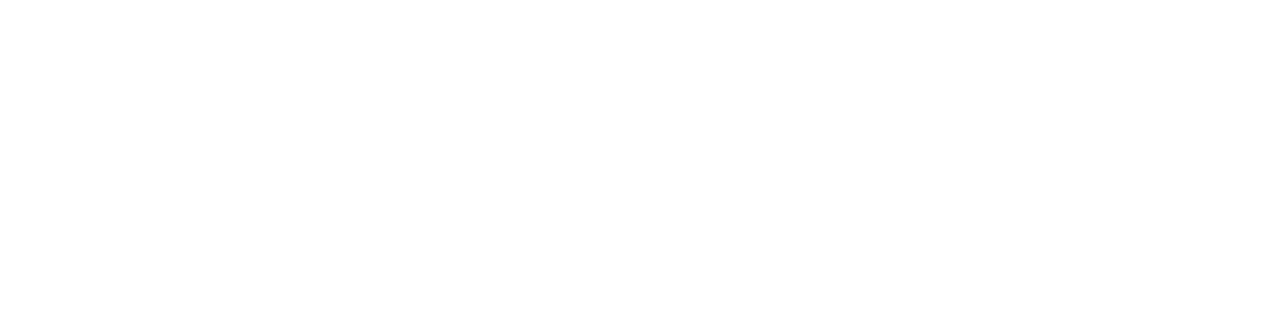
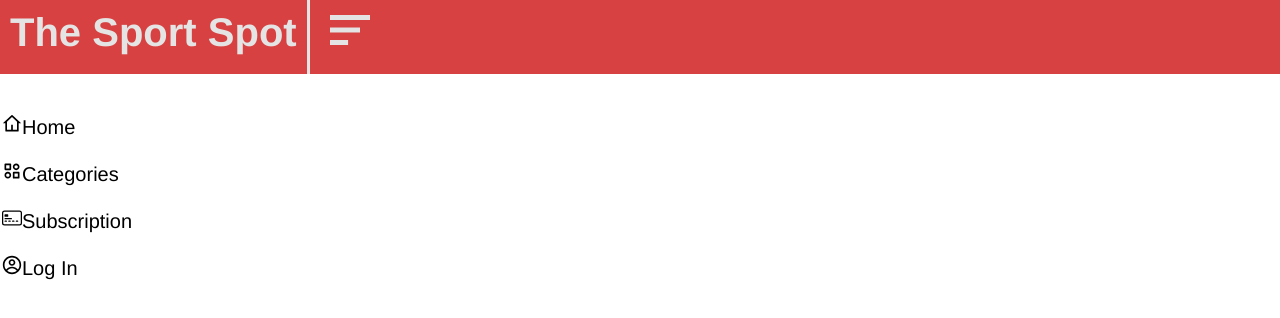
Before and after one commit to LamekMarouf/the-sport-spot, a React (Create React App) app in the folder client/: page / in a window 1280 px wide. Shown: the top 318 px of the page. Built offline with nearby package versions, Linux system fonts and the light colour scheme.

Commit message:
added top navbar

```diff
--- a/client/package.json
+++ b/client/package.json
@@ -8,6 +8,7 @@
     "@testing-library/user-event": "^13.5.0",
     "react": "^18.1.0",
     "react-dom": "^18.1.0",
+    "react-icons": "^4.3.1",
     "react-scripts": "5.0.1",
     "web-vitals": "^2.1.4"
   },
--- a/client/src/components/Navbar.js
+++ b/client/src/components/Navbar.js
@@ -1,7 +1,41 @@
 import React from "react";
+import { BiMenuAltLeft, BiCategoryAlt } from "react-icons/bi";
+import { RiHome4Line } from "react-icons/ri";
+import { BsCreditCard2Front } from "react-icons/bs";
+import { CgProfile } from "react-icons/cg";
 
 function Navbar() {
-  return <></>;
+  return (
+    <>
+      <section className="navbar-top">
+        <div className="logo">The Sport Spot</div>
+        <div className="hamburger">
+          <BiMenuAltLeft />
+        </div>
+      </section>
+
+      <section className="navbar-side">
+        <ul>
+          <li>
+            <RiHome4Line />
+            Home
+          </li>
+          <li>
+            <BiCategoryAlt />
+            Categories
+          </li>
+          <li>
+            <BsCreditCard2Front />
+            Subscription
+          </li>
+          <li>
+            <CgProfile />
+            Log In
+          </li>
+        </ul>
+      </section>
+    </>
+  );
 }
 
 export default Navbar;
--- a/client/src/styles/style.css
+++ b/client/src/styles/style.css
@@ -5,5 +5,49 @@
           box-sizing: border-box;
   text-decoration: none;
   list-style: none;
+  font-family: 'Franklin Gothic Medium', 'Arial Narrow', Arial, sans-serif;
+  list-style: none;
+  text-decoration: none;
+}
+
+.navbar-top {
+  display: -webkit-box;
+  display: -ms-flexbox;
+  display: flex;
+  background-color: #D74141;
+}
+
+.navbar-top .logo {
+  font-size: 40px;
+  color: #e4e4e4;
+  font-weight: 700;
+  border-right: #e4e4e4 3px solid;
+  padding: 10px;
+}
+
+.navbar-top .hamburger {
+  font-size: 60px;
+  color: #e4e4e4;
+  padding-left: 10px;
+  -webkit-transition: .2s ease-in-out;
+  transition: .2s ease-in-out;
+}
+
+.navbar-top .hamburger:hover {
+  cursor: pointer;
+  background-color: #e4e4e4;
+  color: #D74141;
+  -webkit-transition: .2s ease-in-out;
+  transition: .2s ease-in-out;
+}
+
+.navbar-side ul {
+  font-size: 20px;
+  padding: 0;
+}
+
+.navbar-side ul li {
+  list-style: none;
+  padding: 20px 2px 2px 2px;
 }
 /*# sourceMappingURL=style.css.map */
--- a/client/src/styles/style.scss
+++ b/client/src/styles/style.scss
@@ -1,4 +1,6 @@
 $backgroundMain: #D74141;
+$outline: #c7b3b3;
+$titleColor: #e4e4e4;
 
 // When you finish making the navbar, make it a seperate file.
 
@@ -8,4 +10,42 @@
     box-sizing: border-box;
     text-decoration: none;
     list-style: none;
+    font-family: 'Franklin Gothic Medium', 'Arial Narrow', Arial, sans-serif;
+    list-style: none;
+    text-decoration: none;
 }
+
+.navbar-top {
+    display: flex;
+    background-color: $backgroundMain;
+    .logo {
+        font-size: 40px;
+        color: $titleColor;
+        font-weight: 700;
+        border-right: $titleColor 3px solid;
+        padding: 10px;
+    }
+    .hamburger {
+        font-size: 60px;
+        color: $titleColor;
+        padding-left: 10px;
+        transition: .2s ease-in-out;
+        &:hover {
+            cursor: pointer;
+            background-color: $titleColor;
+            color: $backgroundMain;
+            transition: .2s ease-in-out;
+        }
+    }
+}
+
+.navbar-side {
+    ul {
+        font-size: 20px;
+        padding: 0;
+        li {
+            list-style: none;
+            padding: 20px 2px 2px 2px;
+        }
+    }
+}
```
Also changed, not shown: 2 other files (tests, documents, lock files or other folders).
